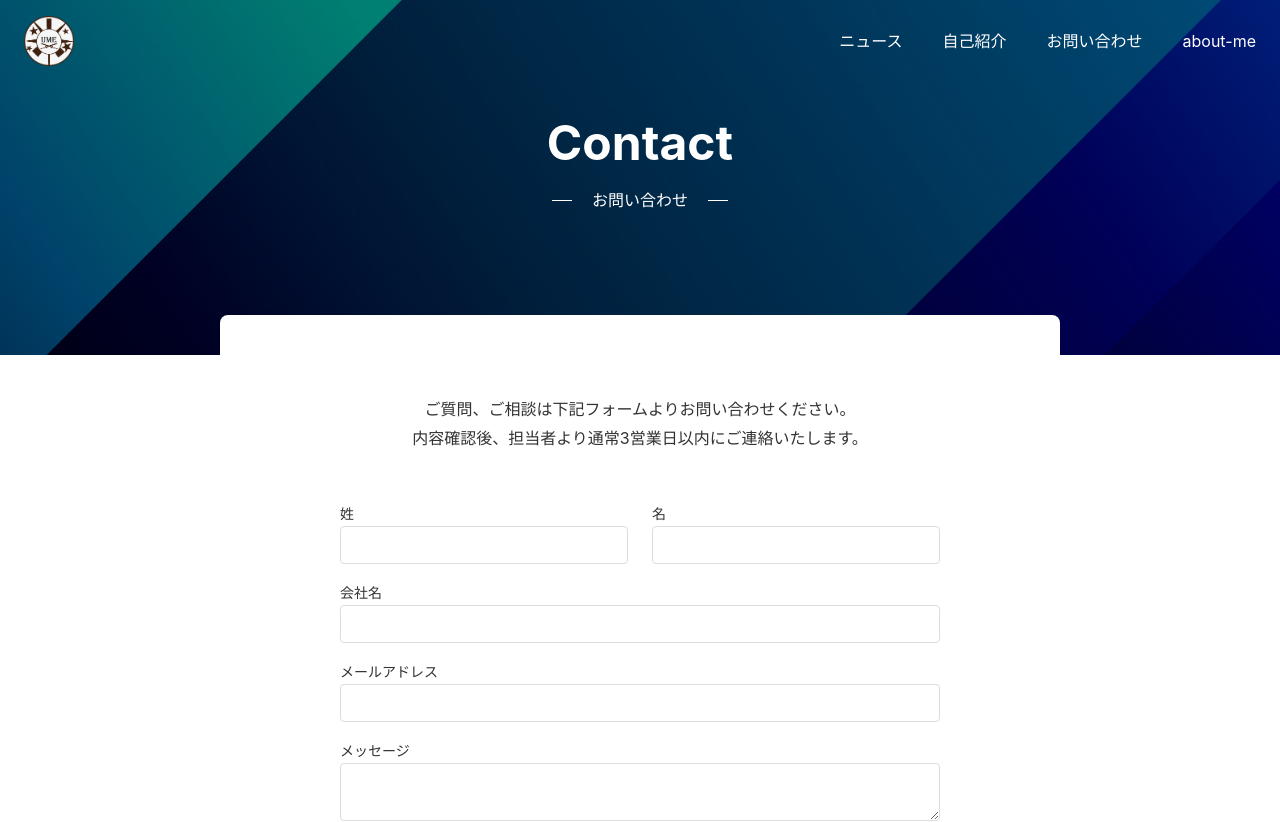
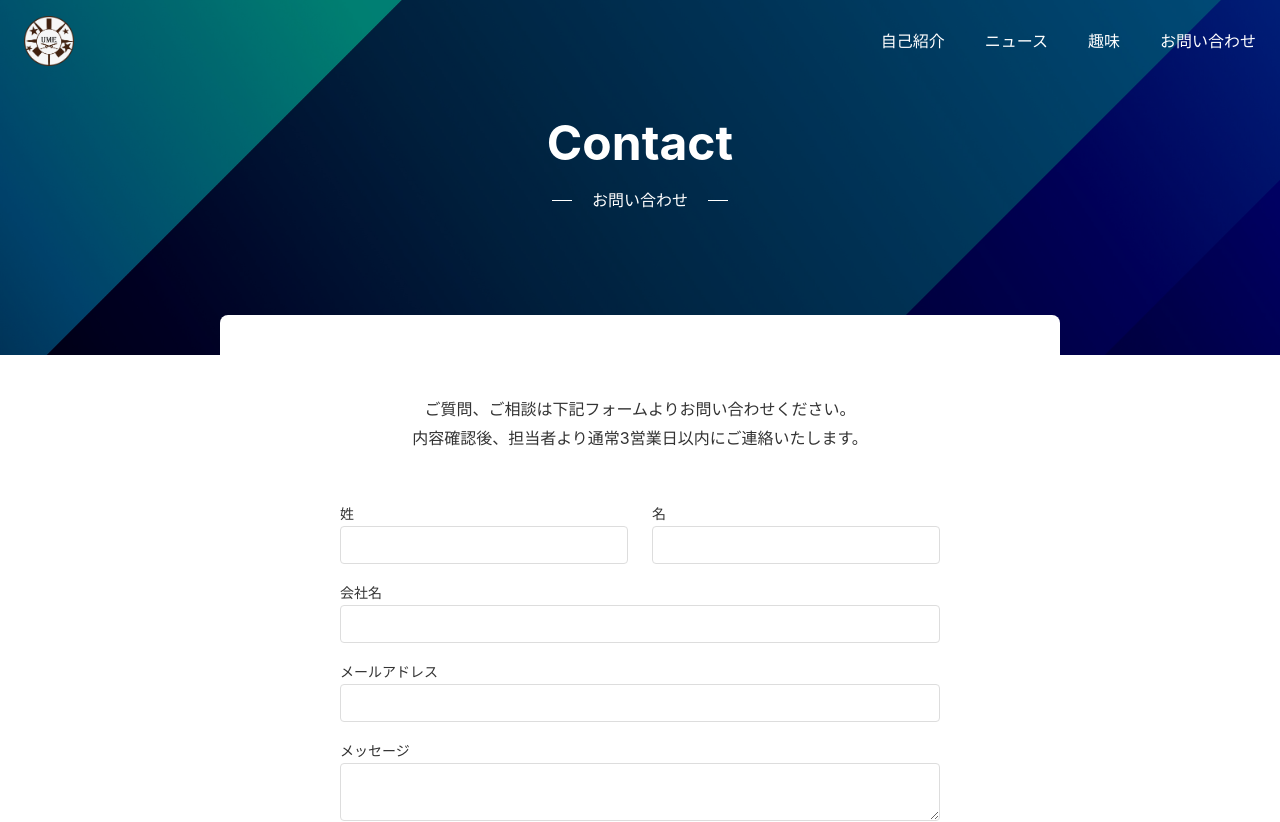
Before and after one commit to KTCume/react-next-portfolio, a Next.js app: page /contact in a window 1280 px wide. Shown: the top 822 px of the page. Built offline with nearby package versions, Linux system fonts and the light colour scheme.

Commit message:
自己紹介ページ追加

```diff
--- a/app/_components/Menu/index.tsx
+++ b/app/_components/Menu/index.tsx
@@ -17,16 +17,16 @@ export default function Menu() {
       <nav className={cx(styles.nav, isOpen && styles.open)}>
         <ul className={styles.items}>
           <li>
+            <Link href="/about-me">自己紹介</Link>
+          </li>
+          <li>
             <Link href="/news">ニュース</Link>
           </li>
           <li>
-            <Link href="/members">自己紹介</Link>
+            <Link href="/members">趣味</Link>
           </li>
           <li>
             <Link href="/contact">お問い合わせ</Link>
-          </li>
-          <li>
-            <Link href="/about-me">about-me</Link>
           </li>
         </ul>
         <button className={cx(styles.button, styles.close)} onClick={close}>
```
Also changed, not shown: app/about-me/layou.tsx (added, +19 -0 lines).
